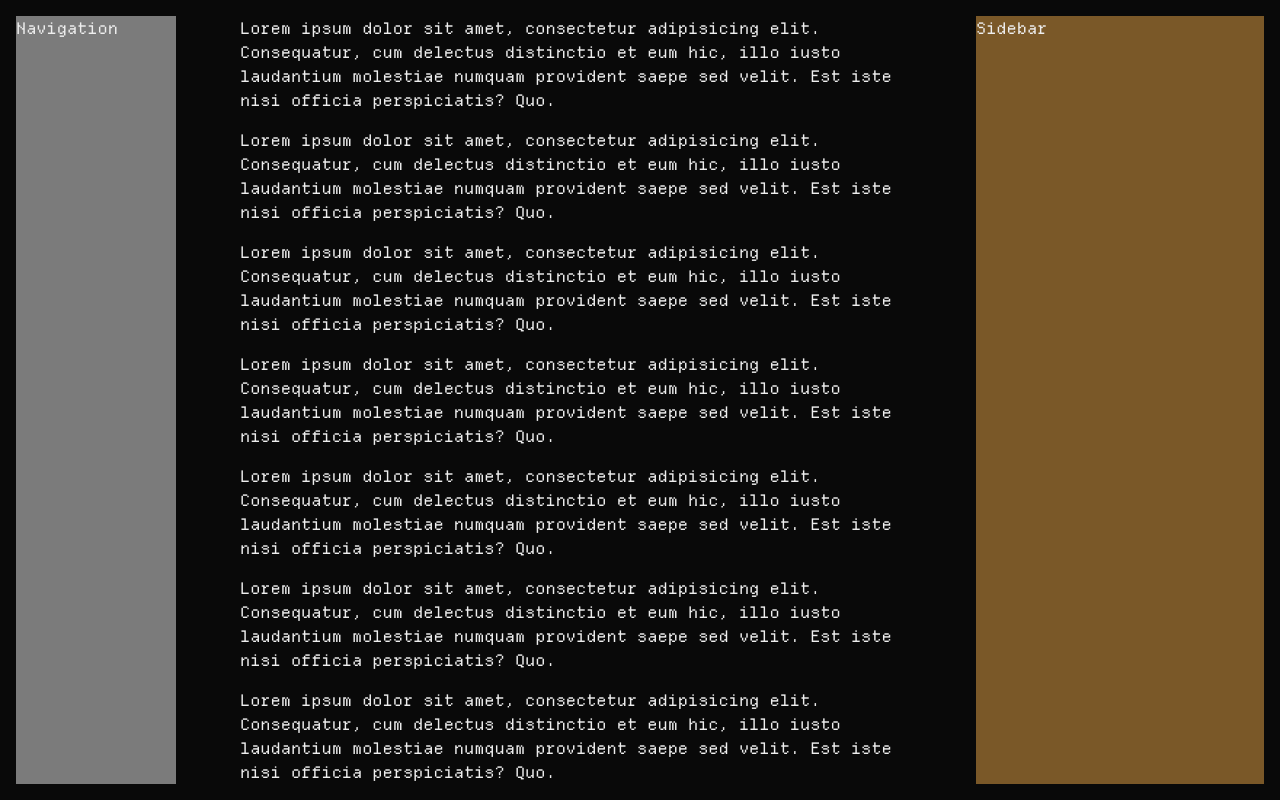
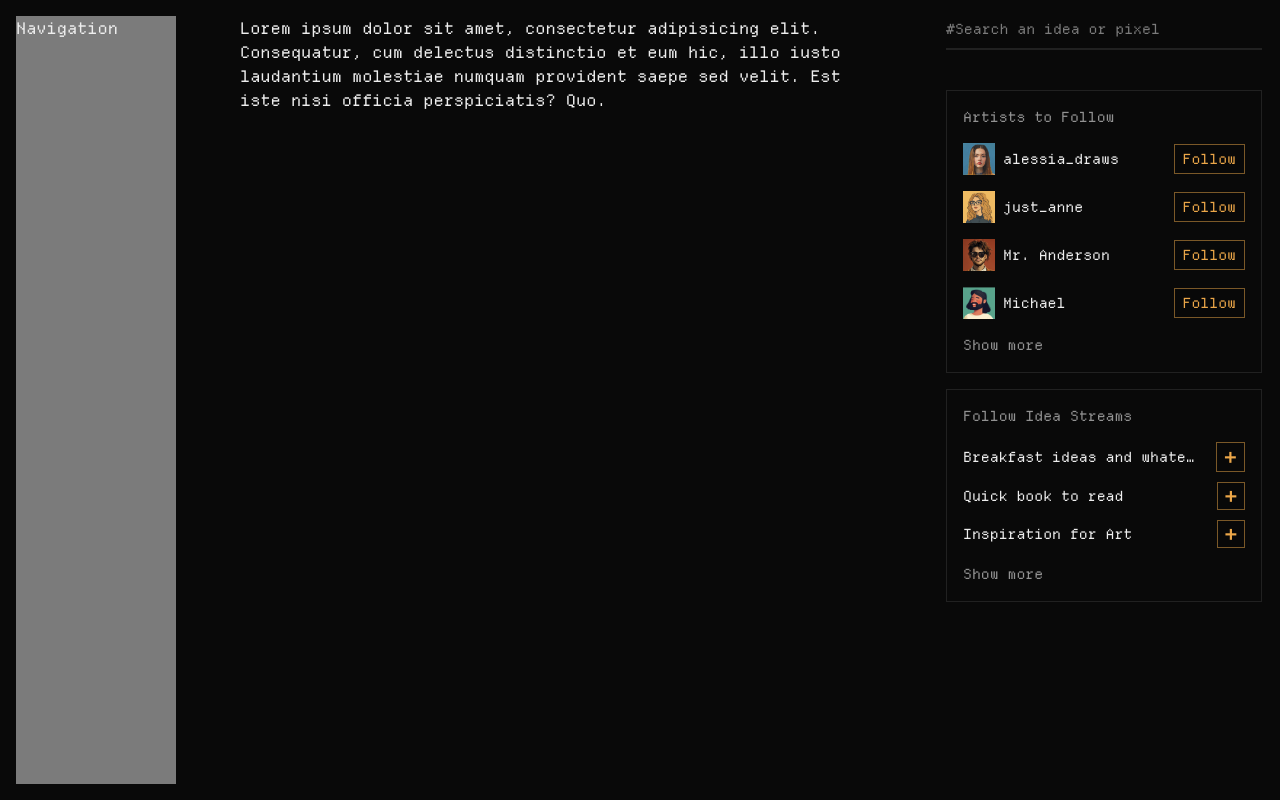
Before and after one commit to Eslam-Nazer/Pixl-html-css, a website built with Vite: page feed.html in a window 1280 px wide. Built offline with nearby package versions, Linux system fonts and the light colour scheme; a web font is replaced by a local one.

Commit message:
Implement sidebar layout with search input and artist follow section

```diff
--- a/feed.html
+++ b/feed.html
@@ -15,121 +15,7 @@
       <p>Navigation</p>
     </header>
     <!-- Content -->
-    <main class="flex flex-col gap-4 overflow-y-auto py-4">
-      <p>
-        Lorem ipsum dolor sit amet, consectetur adipisicing elit. Consequatur,
-        cum delectus distinctio et eum hic, illo iusto laudantium molestiae
-        numquam provident saepe sed velit. Est iste nisi officia perspiciatis?
-        Quo.
-      </p>
-      <p>
-        Lorem ipsum dolor sit amet, consectetur adipisicing elit. Consequatur,
-        cum delectus distinctio et eum hic, illo iusto laudantium molestiae
-        numquam provident saepe sed velit. Est iste nisi officia perspiciatis?
-        Quo.
-      </p>
-      <p>
-        Lorem ipsum dolor sit amet, consectetur adipisicing elit. Consequatur,
-        cum delectus distinctio et eum hic, illo iusto laudantium molestiae
-        numquam provident saepe sed velit. Est iste nisi officia perspiciatis?
-        Quo.
-      </p>
-      <p>
-        Lorem ipsum dolor sit amet, consectetur adipisicing elit. Consequatur,
-        cum delectus distinctio et eum hic, illo iusto laudantium molestiae
-        numquam provident saepe sed velit. Est iste nisi officia perspiciatis?
-        Quo.
-      </p>
-      <p>
-        Lorem ipsum dolor sit amet, consectetur adipisicing elit. Consequatur,
-        cum delectus distinctio et eum hic, illo iusto laudantium molestiae
-        numquam provident saepe sed velit. Est iste nisi officia perspiciatis?
-        Quo.
-      </p>
-      <p>
-        Lorem ipsum dolor sit amet, consectetur adipisicing elit. Consequatur,
-        cum delectus distinctio et eum hic, illo iusto laudantium molestiae
-        numquam provident saepe sed velit. Est iste nisi officia perspiciatis?
-        Quo.
-      </p>
-      <p>
-        Lorem ipsum dolor sit amet, consectetur adipisicing elit. Consequatur,
-        cum delectus distinctio et eum hic, illo iusto laudantium molestiae
-        numquam provident saepe sed velit. Est iste nisi officia perspiciatis?
-        Quo.
-      </p>
-      <p>
-        Lorem ipsum dolor sit amet, consectetur adipisicing elit. Consequatur,
-        cum delectus distinctio et eum hic, illo iusto laudantium molestiae
-        numquam provident saepe sed velit. Est iste nisi officia perspiciatis?
-        Quo.
-      </p>
-      <p>
-        Lorem ipsum dolor sit amet, consectetur adipisicing elit. Consequatur,
-        cum delectus distinctio et eum hic, illo iusto laudantium molestiae
-        numquam provident saepe sed velit. Est iste nisi officia perspiciatis?
-        Quo.
-      </p>
-      <p>
-        Lorem ipsum dolor sit amet, consectetur adipisicing elit. Consequatur,
-        cum delectus distinctio et eum hic, illo iusto laudantium molestiae
-        numquam provident saepe sed velit. Est iste nisi officia perspiciatis?
-        Quo.
-      </p>
-      <p>
-        Lorem ipsum dolor sit amet, consectetur adipisicing elit. Consequatur,
-        cum delectus distinctio et eum hic, illo iusto laudantium molestiae
-        numquam provident saepe sed velit. Est iste nisi officia perspiciatis?
-        Quo.
-      </p>
-      <p>
-        Lorem ipsum dolor sit amet, consectetur adipisicing elit. Consequatur,
-        cum delectus distinctio et eum hic, illo iusto laudantium molestiae
-        numquam provident saepe sed velit. Est iste nisi officia perspiciatis?
-        Quo.
-      </p>
-      <p>
-        Lorem ipsum dolor sit amet, consectetur adipisicing elit. Consequatur,
-        cum delectus distinctio et eum hic, illo iusto laudantium molestiae
-        numquam provident saepe sed velit. Est iste nisi officia perspiciatis?
-        Quo.
-      </p>
-      <p>
-        Lorem ipsum dolor sit amet, consectetur adipisicing elit. Consequatur,
-        cum delectus distinctio et eum hic, illo iusto laudantium molestiae
-        numquam provident saepe sed velit. Est iste nisi officia perspiciatis?
-        Quo.
-      </p>
-      <p>
-        Lorem ipsum dolor sit amet, consectetur adipisicing elit. Consequatur,
-        cum delectus distinctio et eum hic, illo iusto laudantium molestiae
-        numquam provident saepe sed velit. Est iste nisi officia perspiciatis?
-        Quo.
-      </p>
-      <p>
-        Lorem ipsum dolor sit amet, consectetur adipisicing elit. Consequatur,
-        cum delectus distinctio et eum hic, illo iusto laudantium molestiae
-        numquam provident saepe sed velit. Est iste nisi officia perspiciatis?
-        Quo.
-      </p>
-      <p>
-        Lorem ipsum dolor sit amet, consectetur adipisicing elit. Consequatur,
-        cum delectus distinctio et eum hic, illo iusto laudantium molestiae
-        numquam provident saepe sed velit. Est iste nisi officia perspiciatis?
-        Quo.
-      </p>
-      <p>
-        Lorem ipsum dolor sit amet, consectetur adipisicing elit. Consequatur,
-        cum delectus distinctio et eum hic, illo iusto laudantium molestiae
-        numquam provident saepe sed velit. Est iste nisi officia perspiciatis?
-        Quo.
-      </p>
-      <p>
-        Lorem ipsum dolor sit amet, consectetur adipisicing elit. Consequatur,
-        cum delectus distinctio et eum hic, illo iusto laudantium molestiae
-        numquam provident saepe sed velit. Est iste nisi officia perspiciatis?
-        Quo.
-      </p>
+    <main class="flex grow flex-col gap-4 overflow-y-auto py-4">
       <p>
         Lorem ipsum dolor sit amet, consectetur adipisicing elit. Consequatur,
         cum delectus distinctio et eum hic, illo iusto laudantium molestiae
@@ -138,8 +24,117 @@
       </p>
     </main>
     <!-- Sidebar -->
-    <aside class="bg-pixl/50 my-4 w-72 shrink-0">
-      <p>Sidebar</p>
+    <aside class="my-4 w-80 shrink-0 overflow-y-auto px-0.5">
+      <input
+        class="w-full text-sm"
+        type="text"
+        placeholder="#Search an idea or pixel"
+      />
+      <hr class="border-pixl-light/10 mt-2 border" />
+      <!-- Artists to follow -->
+      <div class="border-pixl-light/10 mt-10 border p-4">
+        <h2 class="text-pixl-light/60 text-sm">Artists to Follow</h2>
+
+        <ol class="mt-4 flex flex-col gap-4">
+          <li class="flex items-center justify-between gap-4">
+            <div class="flex items-center gap-2">
+              <img
+                class="size-8 object-cover"
+                src="/images/alessia.png"
+                alt="Avatar of Alessia"
+              />
+              <p class="truncate text-sm">alessia_draws</p>
+            </div>
+            <button
+              class="bg-pixl-dark/50 hover:bg-pixl-dark/60 active:bg-pixl-dark/75 text-pixl border-pixl/50 hover:border-pixl/60 active:border-pixl/75 border px-2 py-1 text-sm transition-colors"
+            >
+              Follow
+            </button>
+          </li>
+          <li class="flex items-center justify-between gap-4">
+            <div class="flex items-center gap-2">
+              <img
+                class="size-8 object-cover"
+                src="/images/anne.png"
+                alt="Avatar of Anne"
+              />
+              <p class="truncate text-sm">just_anne</p>
+            </div>
+            <button
+              class="bg-pixl-dark/50 hover:bg-pixl-dark/60 active:bg-pixl-dark/75 text-pixl border-pixl/50 hover:border-pixl/60 active:border-pixl/75 border px-2 py-1 text-sm transition-colors"
+            >
+              Follow
+            </button>
+          </li>
+          <li class="flex items-center justify-between gap-4">
+            <div class="flex items-center gap-2">
+              <img
+                class="size-8 object-cover"
+                src="/images/mr-anderson.png"
+                alt="Avatar of Anderson"
+              />
+              <p class="truncate text-sm">Mr. Anderson</p>
+            </div>
+            <button
+              class="bg-pixl-dark/50 hover:bg-pixl-dark/60 active:bg-pixl-dark/75 text-pixl border-pixl/50 hover:border-pixl/60 active:border-pixl/75 border px-2 py-1 text-sm transition-colors"
+            >
+              Follow
+            </button>
+          </li>
+          <li class="flex items-center justify-between gap-4">
+            <div class="flex items-center gap-2">
+              <img
+                class="size-8 object-cover"
+                src="/images/michael.png"
+                alt="Avatar of michael"
+              />
+              <p class="truncate text-sm">Michael</p>
+            </div>
+            <button
+              class="bg-pixl-dark/50 hover:bg-pixl-dark/60 active:bg-pixl-dark/75 text-pixl border-pixl/50 hover:border-pixl/60 active:border-pixl/75 border px-2 py-1 text-sm transition-colors"
+            >
+              Follow
+            </button>
+          </li>
+        </ol>
+        <a href="#" class="text-pixl-light/60 mt-4 inline-block text-sm"
+          >Show more</a
+        >
+      </div>
+      <!-- Follow idea streams -->
+      <div class="border-pixl-light/10 mt-4 border p-4">
+        <h2 class="text-pixl-light/60 text-sm">Follow Idea Streams</h2>
+
+        <ol class="mt-4 flex flex-col gap-2.5">
+          <li class="flex items-center justify-between gap-4">
+            <p class="truncate text-sm">Breakfast ideas and whatever</p>
+            <button
+              class="bg-pixl-dark/50 hover:bg-pixl-dark/60 active:bg-pixl-dark/75 text-pixl border-pixl/50 hover:border-pixl/60 active:border-pixl/75 border px-1.5 py-0.5 text-2xl leading-none transition-colors"
+            >
+              +
+            </button>
+          </li>
+          <li class="flex items-center justify-between gap-4">
+            <p class="truncate text-sm">Quick book to read</p>
+            <button
+              class="bg-pixl-dark/50 hover:bg-pixl-dark/60 active:bg-pixl-dark/75 border-pixl/50 hover:border-pixl/60 active:border-pixl/75 text-pixl grid size-7 shrink-0 place-items-center border text-2xl leading-none"
+            >
+              +
+            </button>
+          </li>
+          <li class="flex items-center justify-between gap-4">
+            <p class="truncate text-sm">Inspiration for Art</p>
+            <button
+              class="bg-pixl-dark/50 hover:bg-pixl-dark/60 active:bg-pixl-dark/75 border-pixl/50 hover:border-pixl/60 active:border-pixl/75 text-pixl grid size-7 shrink-0 place-items-center border text-2xl leading-none"
+            >
+              +
+            </button>
+          </li>
+        </ol>
+        <a href="#" class="text-pixl-light/60 mt-4 inline-block text-sm"
+          >Show more</a
+        >
+      </div>
     </aside>
   </body>
 </html>
--- a/styles.css
+++ b/styles.css
@@ -17,4 +17,8 @@
         font-weight: 400;
         font-style: normal;
     }
+
+    *:focus-visible {
+      outline: 2px solid var(--color-pixl);
+    }
 }
```
Also changed, not shown: public/images/adelle.png (added), public/images/adrian.png (added), public/images/alessia.png (added), public/images/anne.png (added), public/images/cover.png (added), public/images/michael.png (added), public/images/mr-anderson.png (added), public/images/simon-chilling.png (added).
